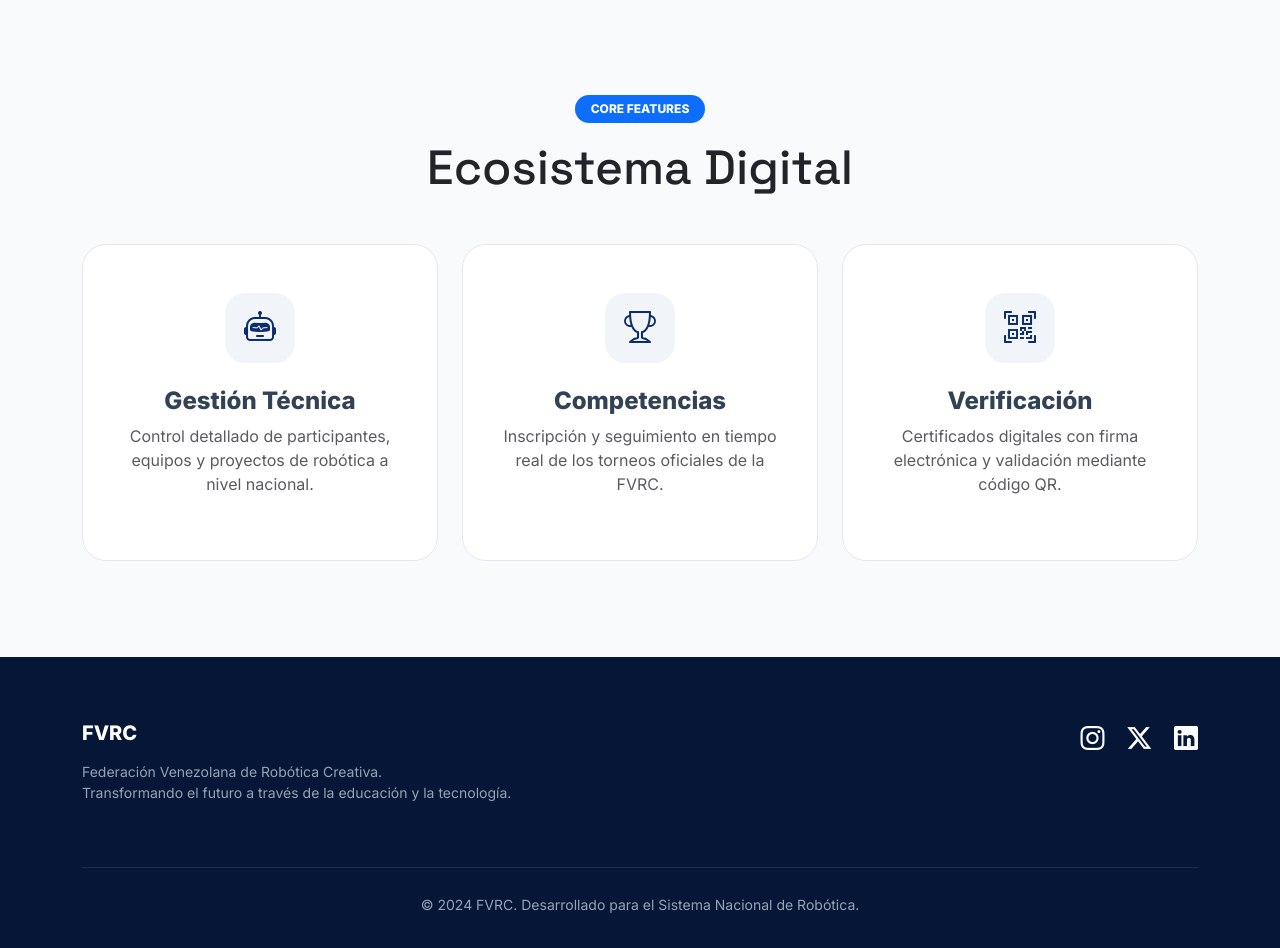
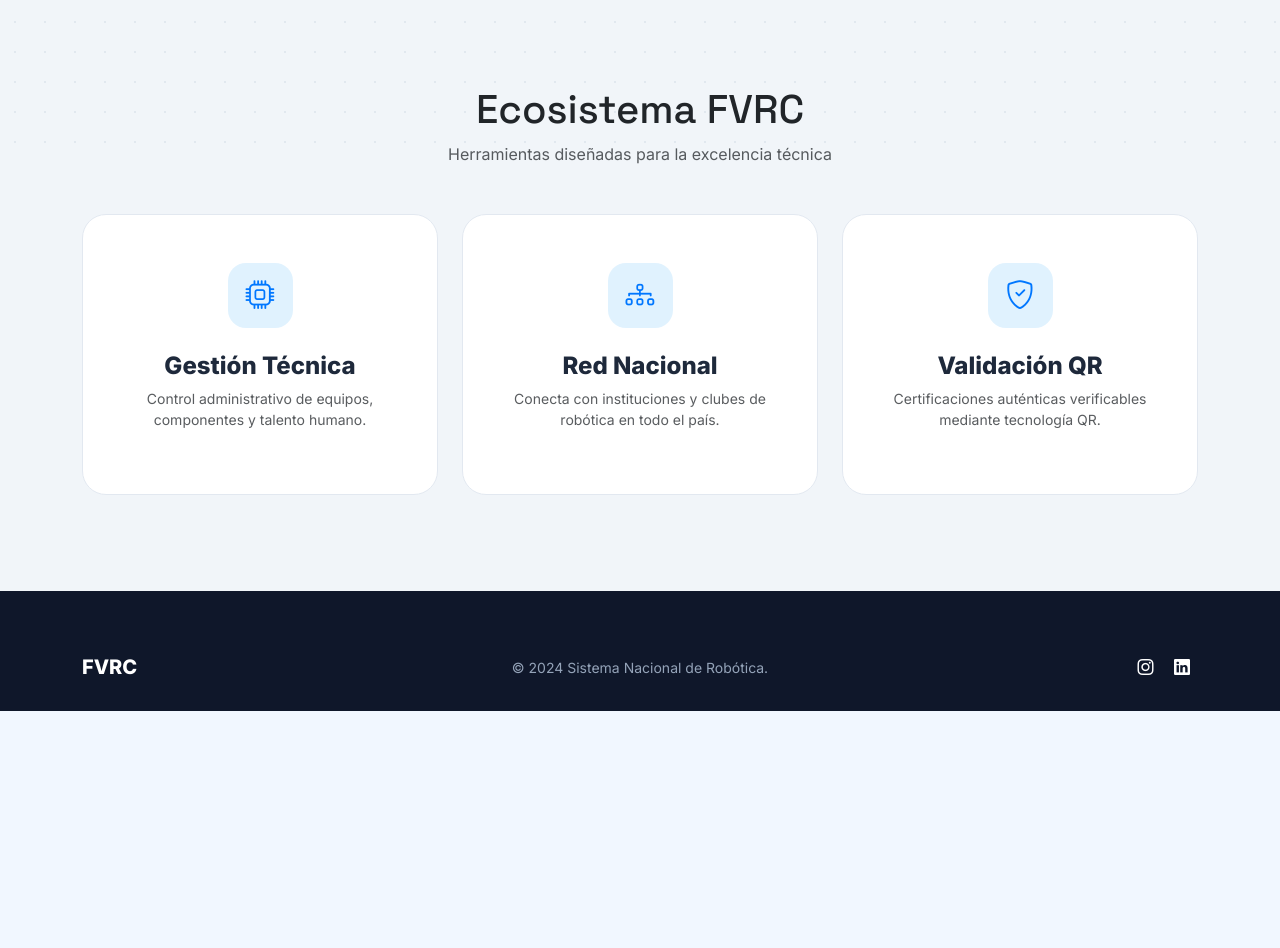
Before and after one commit to msathiu/Sistema-Nacional-de-Robotica, a Django app: page / in a window 1280 px wide. Shown: the part 653-1601 px from the top of the page. After the commit the page ends 1364 px from the top, so only its background shows below. Run offline with Django 5.2, Linux system fonts and the light colour scheme.

Commit message:
aplicación de los cambios de la vista home

```diff
--- a/SistemaRegistro/templates/base.html
+++ b/SistemaRegistro/templates/base.html
@@ -180,7 +180,7 @@
     <footer>
         <div class="container text-center">
             <p class="small mb-0 opacity-75">
-                &copy; 2025 Ministerio del Poder Popular para la Ciencia y Tecnología | SNR Venezuela
+                &copy; 2025 Federación Venezolana de Robótica Creativa
             </p>
         </div>
     </footer>
--- a/SistemaRegistro/templates/users/base_dashboard.html
+++ b/SistemaRegistro/templates/users/base_dashboard.html
@@ -167,7 +167,7 @@
     <footer>
         <div class="container text-center">
             <p class="small mb-0 opacity-75">
-                &copy; 2025 Ministerio del Poder Popular para la Ciencia y Tecnología | SNR Venezuela
+                &copy; 2025 Federación Venezolana de Robótica Creativa
             </p>
         </div>
     </footer>
--- a/SistemaRegistro/templates/users/home.html
+++ b/SistemaRegistro/templates/users/home.html
@@ -12,18 +12,19 @@
 
     <style>
         :root {
-            --blue-main: #0b2c6d;
-            --blue-dark: #051636;
-            --accent-cyan: #00d4ff;
-            --yellow-main: #f7c600;
-            --bg-light: #f8fafc;
-            --glass-bg: rgba(255, 255, 255, 0.85);
+            /* Paleta de Azules Claros y Tecnológicos */
+            --blue-bright: #0077ff;
+            --blue-light: #00d4ff;
+            --blue-deep: #0052b4;
+            --accent-cyan: #ffffff;
+            --bg-light: #f1f5f9;
+            --glass-bg: rgba(255, 255, 255, 0.92);
         }
 
         body {
             background-color: var(--bg-light);
             font-family: "Inter", sans-serif;
-            color: #334155;
+            color: #1e293b;
             overflow-x: hidden;
         }
 
@@ -120,49 +120,40 @@
             padding: 3rem 2rem;
             text-align: center;
             height: 100%;
-            transition: all 0.4s ease;
-            position: relative;
-            overflow: hidden;
+            transition: all 0.3s ease;
         }
 
         .feature-card:hover {
-            border-color: var(--accent-cyan);
-            transform: translateY(-10px);
-            box-shadow: 0 20px 40px rgba(0,0,0,0.05);
+            border-color: var(--blue-bright);
+            transform: translateY(-8px);
+            box-shadow: 0 20px 30px rgba(0,119,255,0.1);
         }
 
         .feature-icon {
-            width: 70px;
-            height: 70px;
+            width: 65px;
+            height: 65px;
             margin: 0 auto 1.5rem;
             display: flex;
             align-items: center;
             justify-content: center;
-            border-radius: 20px;
-            background: #f1f5f9;
-            color: var(--blue-main);
-            font-size: 2rem;
-            transition: all 0.3s ease;
-        }
-
-        .feature-card:hover .feature-icon {
-            background: var(--blue-main);
-            color: white;
-            transform: rotateY(360deg);
+            border-radius: 18px;
+            background: #e0f2fe;
+            color: var(--blue-bright);
+            font-size: 1.8rem;
         }
 
         /* FOOTER */
         footer {
-            background: var(--blue-dark);
+            background: #0f172a;
             color: #94a3b8;
             padding: 4rem 0 2rem;
         }
 
         .access-divider {
-            width: 60px;
+            width: 50px;
             height: 4px;
-            background: var(--accent-cyan);
-            border-radius: 2px;
+            background: var(--blue-bright);
+            border-radius: 10px;
             margin: 1.5rem auto;
         }
     </style>
@@ -180,27 +171,27 @@
                         <img src="{% static 'images/fvrc_logo.png' %}" class="hero-logo" alt="FVRC">
                     </div>
                     <h1 class="mb-4">
-                        Sistema Nacional <br>de Robótica
+                        Registro Nacional <br>de Robótica
                     </h1>
-                    <p class="lead mb-0 opacity-75 fs-4">
-                        Impulsando la innovación tecnológica y el talento creativo de Venezuela para el mundo.
+                    <p class="lead mb-0 opacity-90 fs-4 fw-medium">
+                        Construyendo el futuro tecnológico de Venezuela.
                     </p>
                 </div>
 
                 <div class="col-lg-5">
                     <div class="glass-card p-5">
                         <div class="text-center">
-                            <h3 class="fw-bold text-dark mb-2">Bienvenido</h3>
-                            <p class="text-muted">Inicia sesión para gestionar tu perfil</p>
+                            <h3 class="fw-bold text-dark mb-2">Plataforma Digital</h3>
+                            <p class="text-muted">Gestión de Federados y Competencias</p>
                             <div class="access-divider"></div>
                         </div>
 
                         <div class="d-grid gap-3">
                             <a href="{% url 'login' %}" class="btn btn-tech btn-primary-tech">
-                                <i class="bi bi-cpu me-2"></i> Iniciar sesión
+                                <i class="bi bi-person-check-fill me-2"></i> Iniciar Sesión
                             </a>
-                            <a href="{% url 'registrar_institucion' %}" class="btn btn-tech btn-outline-dark border-2">
-                                <i class="bi bi-building-add me-2"></i> Registro Institucional
+                            <a href="{% url 'registrar_institucion' %}" class="btn btn-tech btn-outline-primary border-2">
+                                <i class="bi bi-trophy me-2"></i> Registrar Institución
                             </a>
                         </div>
                     </div>
@@ -212,62 +203,58 @@
 
     <section class="container my-5 py-5">
         <div class="text-center mb-5">
-            <span class="badge bg-primary px-3 py-2 rounded-pill mb-3">CORE FEATURES</span>
-            <h2 class="fw-800 display-5 text-dark">Ecosistema Digital</h2>
+            <h2 class="fw-800 display-6 text-dark">Ecosistema FVRC</h2>
+            <p class="text-muted">Herramientas diseñadas para la excelencia técnica</p>
         </div>
 
         <div class="row g-4">
             <div class="col-md-4">
                 <div class="feature-card">
                     <div class="feature-icon">
-                        <i class="bi bi-robot"></i>
+                        <i class="bi bi-cpu"></i>
                     </div>
                     <h4 class="fw-bold">Gestión Técnica</h4>
-                    <p class="text-muted">Control detallado de participantes, equipos y proyectos de robótica a nivel nacional.</p>
+                    <p class="text-muted small">Control administrativo de equipos, componentes y talento humano.</p>
                 </div>
             </div>
 
             <div class="col-md-4">
                 <div class="feature-card">
                     <div class="feature-icon">
-                        <i class="bi bi-trophy"></i>
+                        <i class="bi bi-diagram-3"></i>
                     </div>
-                    <h4 class="fw-bold">Competencias</h4>
-                    <p class="text-muted">Inscripción y seguimiento en tiempo real de los torneos oficiales de la FVRC.</p>
+                    <h4 class="fw-bold">Red Nacional</h4>
+                    <p class="text-muted small">Conecta con instituciones y clubes de robótica en todo el país.</p>
                 </div>
             </div>
 
             <div class="col-md-4">
                 <div class="feature-card">
                     <div class="feature-icon">
-                        <i class="bi bi-qr-code-scan"></i>
+                        <i class="bi bi-shield-check"></i>
                     </div>
-                    <h4 class="fw-bold">Verificación</h4>
-                    <p class="text-muted">Certificados digitales con firma electrónica y validación mediante código QR.</p>
+                    <h4 class="fw-bold">Validación QR</h4>
+                    <p class="text-muted small">Certificaciones auténticas verificables mediante tecnología QR.</p>
                 </div>
             </div>
         </div>
     </section>
 
     <footer>
-        <div class="container text-center text-md-start">
-            <div class="row">
-                <div class="col-md-6 mb-4">
-                    <h5 class="text-white fw-bold mb-3">FVRC</h5>
-                    <p class="small">Federación Venezolana de Robótica Creativa.<br>
-                    Transformando el futuro a través de la educación y la tecnología.</p>
+        <div class="container text-center">
+            <div class="row align-items-center">
+                <div class="col-md-4 text-md-start">
+                    <h5 class="text-white fw-bold mb-0">FVRC</h5>
                 </div>
-                <div class="col-md-6 text-md-end">
-                    <div class="social-links fs-4">
-                        <a href="#" class="text-white me-3"><i class="bi bi-instagram"></i></a>
-                        <a href="#" class="text-white me-3"><i class="bi bi-twitter-x"></i></a>
-                        <a href="#" class="text-white"><i class="bi bi-linkedin"></i></a>
+                <div class="col-md-4 my-3 my-md-0">
+                    <small>&copy; 2024 Sistema Nacional de Robótica.</small>
+                </div>
+                <div class="col-md-4 text-md-end">
+                    <div class="social-links">
+                        <a href="#" class="text-white mx-2"><i class="bi bi-instagram"></i></a>
+                        <a href="#" class="text-white mx-2"><i class="bi bi-linkedin"></i></a>
                     </div>
                 </div>
-            </div>
-            <hr class="mt-4 border-secondary">
-            <div class="text-center pt-2">
-                <small>&copy; 2024 FVRC. Desarrollado para el Sistema Nacional de Robótica.</small>
             </div>
         </div>
     </footer>
```
Also changed, not shown: other parts of SistemaRegistro/templates/users/home.html (+32 -33 lines), 4 other files.
